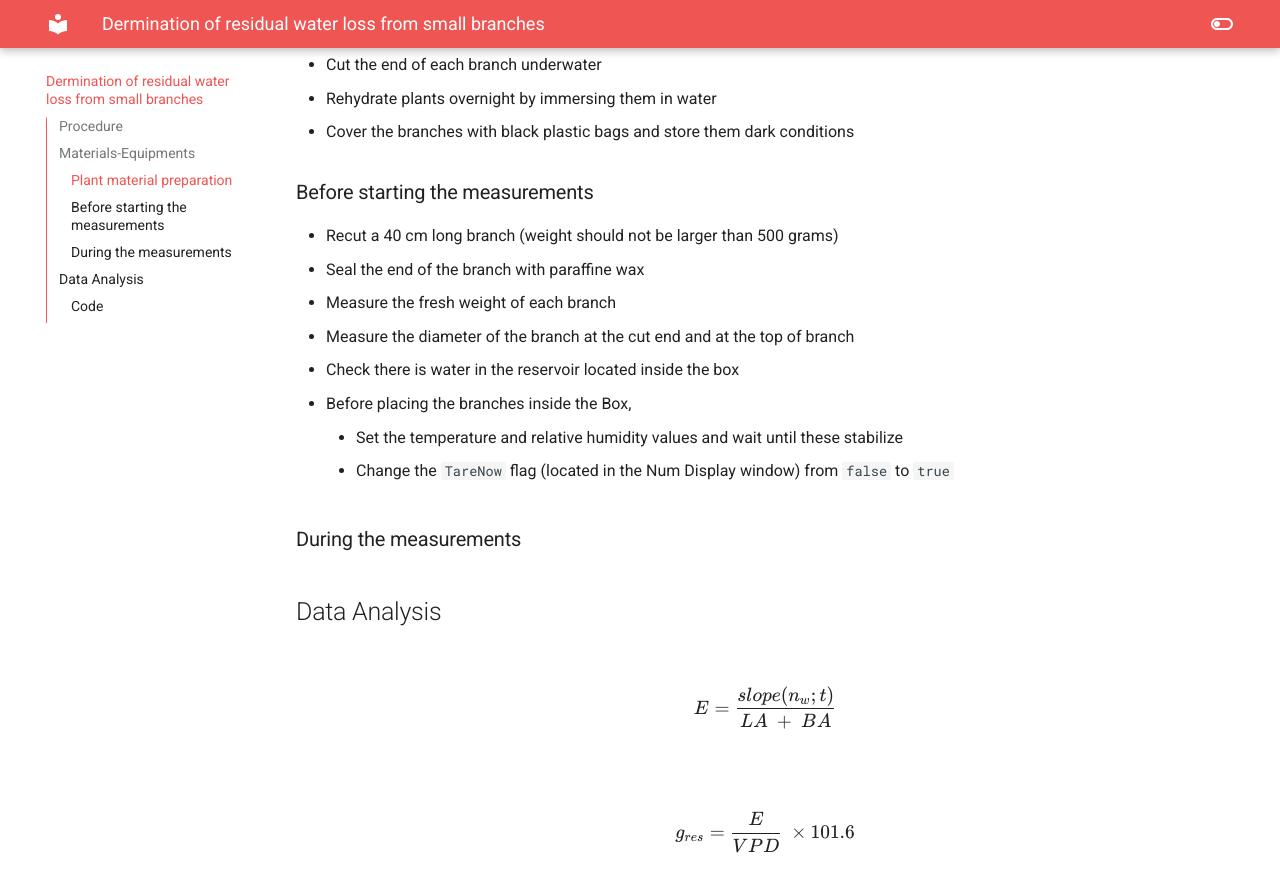
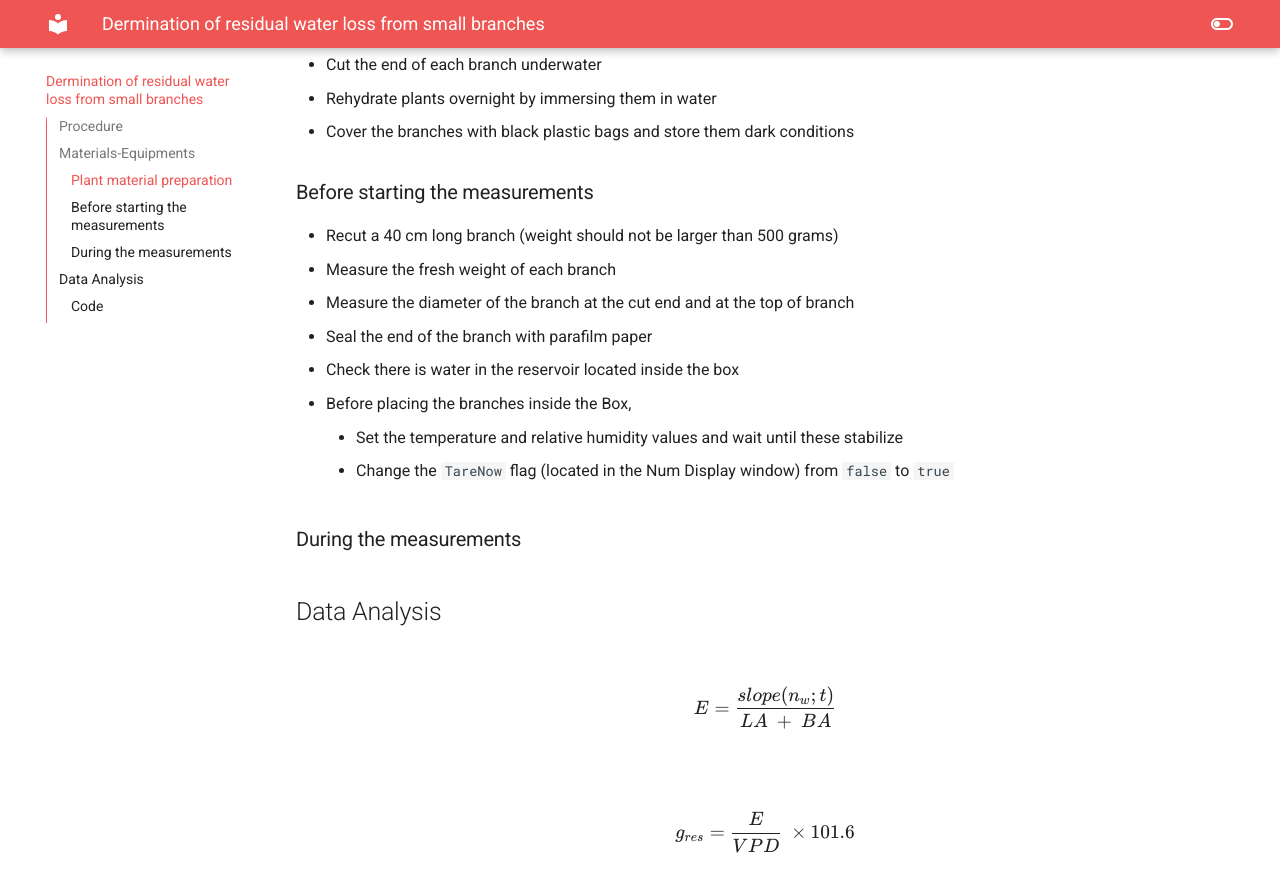
Before and after one commit to ecamo19/droughtbox_documentation, an MkDocs documentation site: the page built from docs/3_test_experiment_1.md, in a window 1280 px wide and 900 px high, scrolled down 605 px. Shown: the top 892 px of the window. Built offline with MkDocs 1.6.1 and Material for MkDocs 9.7.7, drawn with Linux system fonts in a browser that asks for light colours.

Commit message:
vault backup: 2023-10-17 16:00:38

```diff
--- a/docs/3_test_experiment_1.md
+++ b/docs/3_test_experiment_1.md
@@ -23,9 +23,9 @@ This protocol describes how to measure g<sub>res</sub> under __constant temperat
 ### Before starting the measurements
 
 + Recut a 40 cm long branch (weight should not be larger than 500 grams)
-+ Seal the end of the branch with paraffine wax
 + Measure the fresh weight of each branch
 + Measure the diameter of the branch at the cut end and at the top of branch
++ Seal the end of the branch with parafilm paper
 + Check there is water in the reservoir located inside the box
 + Before placing the branches inside the Box,
 	+ Set the temperature and relative humidity values and wait until these stabilize
```
